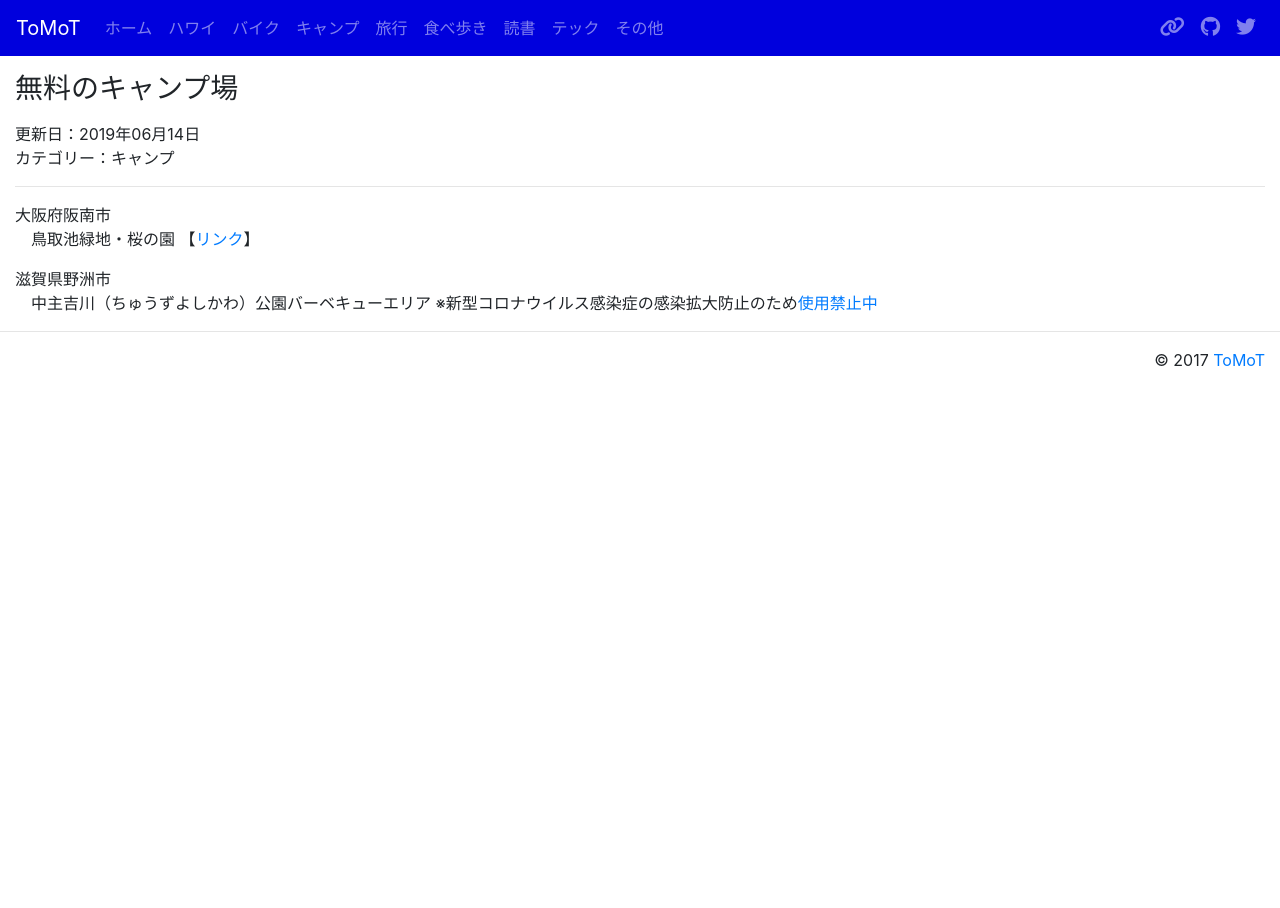
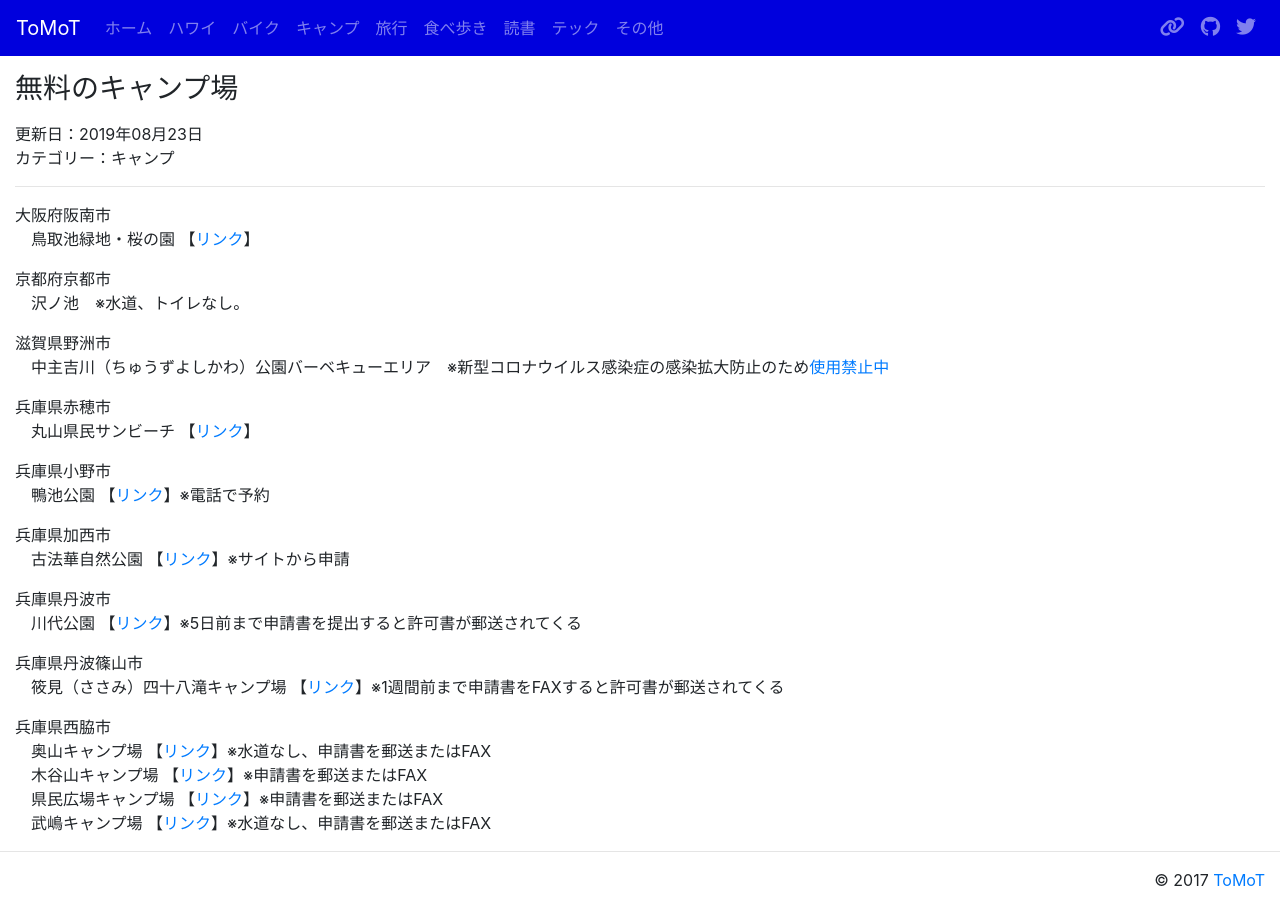
Before and after one commit to tomot/tomot.github.io, a Jekyll site: the page built from pages/camp-free.md, in a window 1280 px wide. Built offline with Jekyll 4.4.1, drawn with Linux system fonts in a browser that asks for light colours; nearby versions of some CDN libraries.

Commit message:
revise free and ownway camp sites

```diff
--- a/pages/camp-free.md
+++ b/pages/camp-free.md
@@ -1,7 +1,7 @@
 ---
 layout: page
 title: 無料のキャンプ場
-date: 2019-06-14
+date: 2019-08-23
 categories: キャンプ
 ---
 <p class="mb-0">大阪府阪南市</p>
@@ -9,7 +9,45 @@ categories: キャンプ
 <li>鳥取池緑地・桜の園 【<a href="http://www.city.hannan.lg.jp/kankou/kankospot/sakuranosono_shortcut.html">リンク</a>】</li>
 </ul>
 
+<p class="mb-0">京都府京都市</p>
+<ul class="list-unstyled ml-3">
+<li>沢ノ池　※水道、トイレなし。</li>
+</ul>
+
 <p class="mb-0">滋賀県野洲市</p>
 <ul class="list-unstyled ml-3">
-<li>中主吉川（ちゅうずよしかわ）公園バーベキューエリア ※新型コロナウイルス感染症の感染拡大防止のため<a href="https://www.seibu-la.co.jp/park/kogan/news/%e7%90%b5%e7%90%b6%e6%b9%96%e5%b2%b8%e3%81%ae%e7%9c%8c%e5%96%b6%e9%83%bd%e5%b8%82%e5%85%ac%e5%9c%92%e3%81%ab%e3%81%8a%e3%81%91%e3%82%8b%e9%a7%90%e8%bb%8a%e5%a0%b4%e7%ad%89%e3%81%ae%e9%96%89%e9%8e%96">使用禁止中</a></li>
+<li>中主吉川（ちゅうずよしかわ）公園バーベキューエリア　※新型コロナウイルス感染症の感染拡大防止のため<a href="https://www.seibu-la.co.jp/park/kogan/news/%e7%90%b5%e7%90%b6%e6%b9%96%e5%b2%b8%e3%81%ae%e7%9c%8c%e5%96%b6%e9%83%bd%e5%b8%82%e5%85%ac%e5%9c%92%e3%81%ab%e3%81%8a%e3%81%91%e3%82%8b%e9%a7%90%e8%bb%8a%e5%a0%b4%e7%ad%89%e3%81%ae%e9%96%89%e9%8e%96">使用禁止中</a></li>
 </ul>
+
+<p class="mb-0">兵庫県赤穂市</p>
+<ul class="list-unstyled ml-3">
+<li>丸山県民サンビーチ 【<a href="https://ako-kankou.jp/sightseeing/sun-beach.html">リンク</a>】</li>
+</ul>
+
+<p class="mb-0">兵庫県小野市</p>
+<ul class="list-unstyled ml-3">
+<li>鴨池公園 【<a href="https://www.city.ono.hyogo.jp/1/8/33/16/a348/">リンク</a>】※電話で予約</li>
+</ul>
+
+<p class="mb-0">兵庫県加西市</p>
+<ul class="list-unstyled ml-3">
+<li>古法華自然公園 【<a href="http://www.naturepark-furubokke.jp/camp.html">リンク</a>】※サイトから申請</li>
+</ul>
+
+<p class="mb-0">兵庫県丹波市</p>
+<ul class="list-unstyled ml-3">
+<li>川代公園 【<a href="https://www.tambacity-kankou.jp/members/detail.php?id=130">リンク</a>】※5日前まで申請書を提出すると許可書が郵送されてくる</li>
+</ul>
+
+<p class="mb-0">兵庫県丹波篠山市</p>
+<ul class="list-unstyled ml-3">
+<li>筱見（ささみ）四十八滝キャンプ場 【<a href="https://www.city.sasayama.hyogo.jp/pc/group/community-center/traffic/post-5.html">リンク</a>】※1週間前まで申請書をFAXすると許可書が郵送されてくる</li>
+</ul>
+
+<p class="mb-0">兵庫県西脇市</p>
+<ul class="list-unstyled ml-3">
+<li>奥山キャンプ場 【<a href="https://www.city.nishiwaki.lg.jp/shisetsuannai/kouencamp/1360634608654.html">リンク</a>】※水道なし、申請書を郵送またはFAX</li>
+<li>木谷山キャンプ場 【<a href="https://www.city.nishiwaki.lg.jp/shisetsuannai/kouencamp/1360634331612.html">リンク</a>】※申請書を郵送またはFAX</li>
+<li>県民広場キャンプ場 【<a href="https://www.city.nishiwaki.lg.jp/shisetsuannai/kouencamp/1360634500462.html">リンク</a>】※申請書を郵送またはFAX</li>
+<li>武嶋キャンプ場 【<a href="https://www.city.nishiwaki.lg.jp/shisetsuannai/kouencamp/1360634794014.html">リンク</a>】※水道なし、申請書を郵送またはFAX</li>
+</ul>
```
Also changed, not shown: camp.md (+2 -2 lines), index.md (+2 -2 lines), pages/camp-ownway.md (+16 -1 lines).
